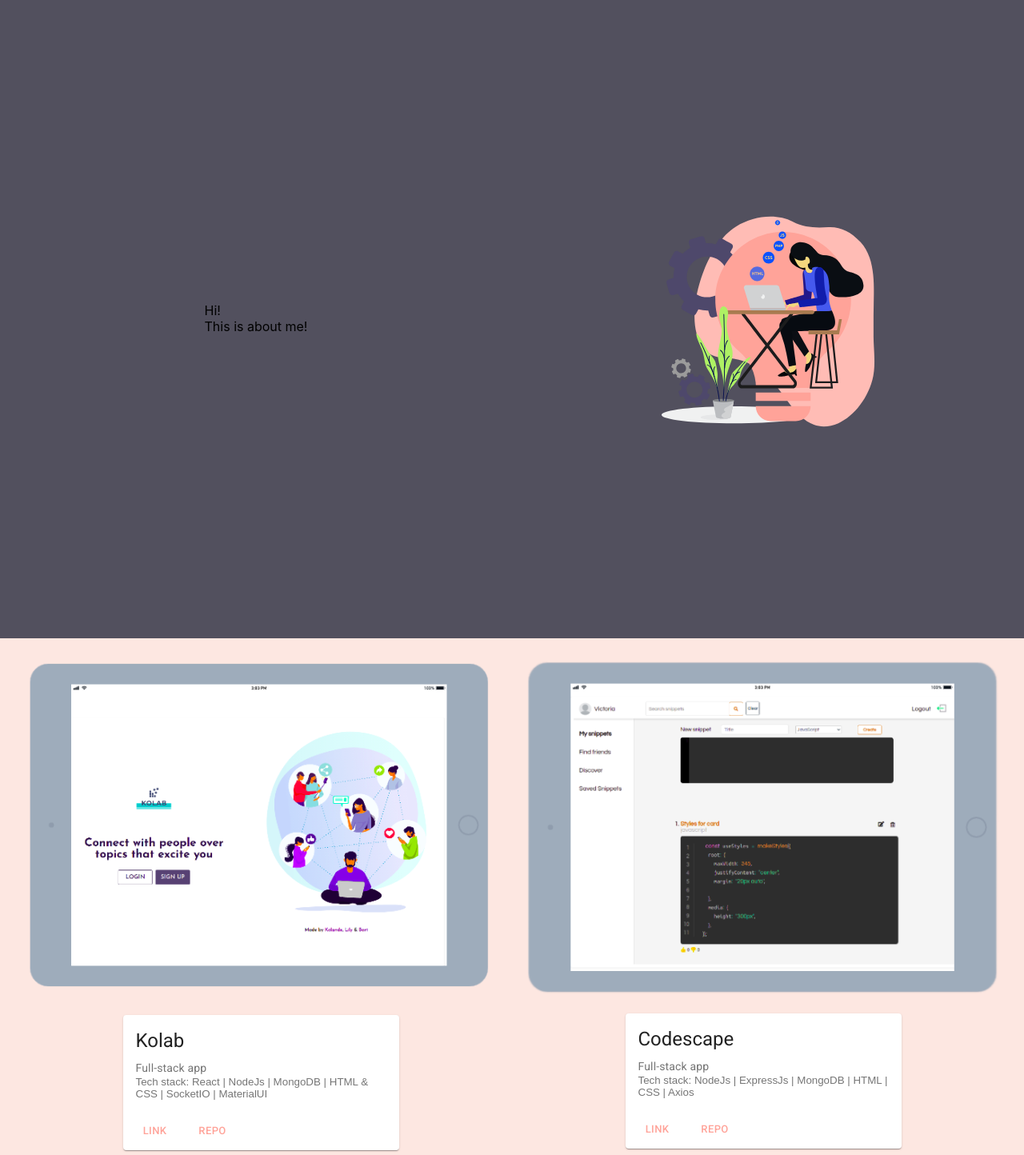
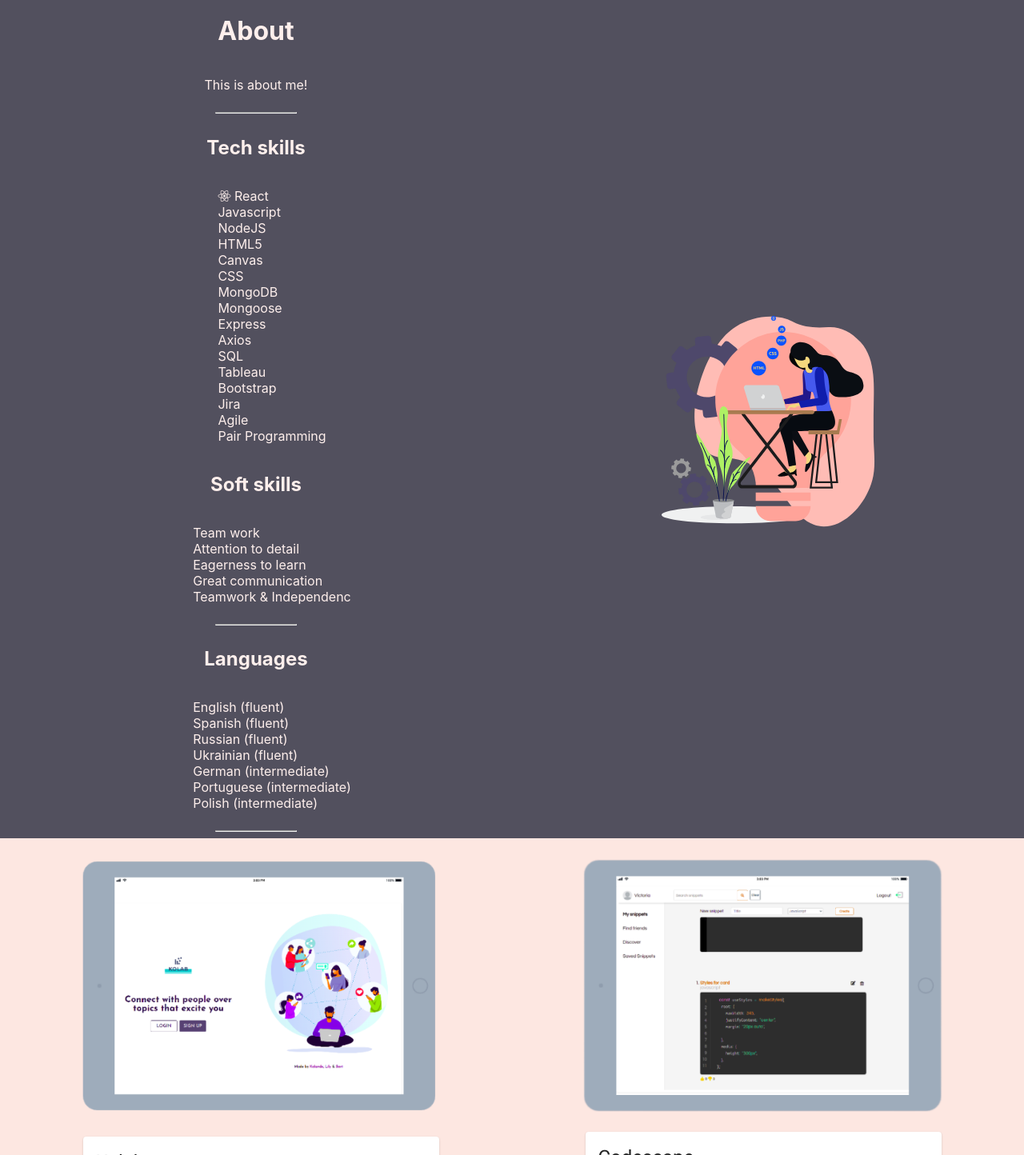
Before and after one commit to liliiakhr/portfolio, a React (Create React App) app: page / in a window 1280 px wide. Shown: the part 866-2310 px from the top of the page at 80% size. Built offline with nearby package versions, Linux system fonts and the light colour scheme.

Commit message:
icons and info about added

```diff
--- a/package.json
+++ b/package.json
@@ -3,6 +3,7 @@
   "version": "0.1.0",
   "private": true,
   "dependencies": {
+    "@fortawesome/fontawesome-free": "^5.15.4",
     "@material-ui/core": "^4.12.3",
     "@material-ui/icons": "^4.11.2",
     "@testing-library/jest-dom": "^5.14.1",
--- a/public/index.html
+++ b/public/index.html
@@ -12,6 +12,12 @@
 
     <link rel="stylesheet" href="https://fonts.googleapis.com/css?family=Roboto:300,400,500,700&display=swap" />
     <link rel="manifest" href="%PUBLIC_URL%/manifest.json" />
+    <link
+      rel="stylesheet"
+      href="https://cdnjs.cloudflare.com/ajax/libs/font-awesome/5.8.2/css/all.min.css"
+      integrity="sha384-oS3vJWv+0UjzBfQzYUhtDYW+Pj2yciDJxpsK1OYPAYjqT085Qq/1cq5FLXAZQ7Ay"
+      crossorigin="anonymous"
+    />
     <!--
       Notice the use of %PUBLIC_URL% in the tags above.
       It will be replaced with the URL of the `public` folder during the build.
--- a/src/App.css
+++ b/src/App.css
@@ -1,4 +1,26 @@
-.fly-left {
+ul li{
+  list-style-type: none;
+}
+
+
+
+
+
+
+
+
+
+
+
+
+
+
+
+
+
+
+
+/* .fly-left {
     animation: flyInFromLeft ease-in-out 750ms;
   }
 
@@ -26,4 +48,4 @@
       opacity: 1;
       transform: translateX(0%);
     }
-  }
+  } */
--- a/src/App.js
+++ b/src/App.js
@@ -1,3 +1,4 @@
+import React from 'react';
 import './App.css';
 import Main from './components/Main';
 import { createMuiTheme ,ThemeProvider} from '@material-ui/core/styles';
@@ -19,6 +20,7 @@ const theme = createMuiTheme({
     // light
     success: {
       main: '#F2E5D7',
+      light: '#FEEFEC'
     },
     // brown 2 shades lighter
     action:{
--- a/src/components/Main.js
+++ b/src/components/Main.js
@@ -1,4 +1,5 @@
 import React from 'react';
+import { useTheme, makeStyles } from "@material-ui/core/styles";
 import Animation from './Animation';
 import girl from '../assets/girl.json';
 import Typist from 'react-typist';
@@ -24,9 +25,7 @@ import {
 	CardMedia,
 	Button,
 } from "@material-ui/core";
-import { makeStyles } from '@material-ui/core/styles';
 import Background from '../assets/Image.png';
-import MenuIcon from '@material-ui/icons/Menu';
 import ProjectCard from './ProjectCard';
 
 
@@ -46,13 +45,18 @@ const useStyles = makeStyles((theme) => ({
         display: "flex",
         flexDirection: "column",
         justifyContent: "center"
+    },
+    tablet: {
+        maxWidth: "450px",
+        [theme.breakpoints.down('xs')]: {
+            maxWidth: "300px"
+        },
     }
   }));
 
 function Main() {
     const classes = useStyles();
-
-
+    const theme = useTheme();
 
     const welcomeSection = {
 		backgroundImage: `url(${Background})`,
@@ -71,8 +75,10 @@ function Main() {
 	};
     const aboutSection = {
 		backgroundColor: "#52505E",
+        color: "#FEEFEC",
 		minHeight: "100vh",
 		display: "flex",
+        flexDirection: "column",
 		alignItems: "center",
 		justifyContent: "center",
 	};
@@ -136,9 +142,50 @@ function Main() {
 
             <Grid container id="about">
                 <Grid item xs={12} sm={6} className="aboutSection" style={aboutSection} >
-                    Hi!
-                    <br/>
-                    This is about me!
+                    <h1>About</h1>
+                    <p>This is about me!</p>
+                    <hr style={{ width:"100px"}}/>
+                    <h2>Tech skills</h2>
+                    <ul>
+                        <li> <i class="fab fa-react"></i> React</li>
+                        <li>Javascript</li>
+                        <li>NodeJS</li>
+                        <li>HTML5</li>
+                        <li>Canvas</li>
+                        <li>CSS</li>
+                        <li>MongoDB</li>
+                        <li>Mongoose</li>
+                        <li>Express</li>
+                        <li>Axios</li>
+                        <li>SQL</li>
+                        <li>Tableau</li>
+                        <li>Bootstrap</li>
+                        <li>Jira</li>
+                        <li>Agile</li>
+                        <li>Pair Programming</li>
+
+                    </ul>
+
+                    <h2>Soft skills</h2>
+                    <ul>
+                        <li>Team work</li>
+                        <li>Attention to detail</li>
+                        <li>Eagerness to learn</li>
+                        <li>Great communication</li>
+                        <li>Teamwork & Independenc</li>
+                    </ul>
+                    <hr style={{ width:"100px"}}/>
+                    <h2>Languages</h2>
+                    <ul>
+                        <li>English (fluent)</li>
+                        <li>Spanish (fluent)</li>
+                        <li>Russian (fluent)</li>
+                        <li>Ukrainian (fluent)</li>
+                        <li>German (intermediate)</li>
+                        <li>Portuguese (intermediate)</li>
+                        <li>Polish (intermediate)</li>
+                    </ul>
+                    <hr style={{ width:"100px"}}/>
                 </Grid>
                 <Grid item xs={12} sm={6} className="animationSection" style={animationSection} >
                     <div>
@@ -153,22 +200,24 @@ function Main() {
             <Grid spacing={2} container className="projectsSection" style={projectsSection} id="projects" >
 
                 <Grid className={classes.grid} item xs={12} md={6} lg={6} justifyContent="center" alignItems="center" >
-                        <div><img src={kolabImg}></img></div>
-                        <ProjectCard name="Kolab" description="Full-stack app"
+                        <div ><img className={classes.tablet} src={kolabImg}></img></div>
+                        <ProjectCard name="Kolab" description="Full-stack responsive social media app, where people can join groups, create posts,
+                        comment, like&dislike them, chat and video chat."
                         stack="React | NodeJs | MongoDB | HTML & CSS | SocketIO | MaterialUI"
                         image={kolabImg} link="https://kolab-app.herokuapp.com/" repo="https://github.com/liliiakhr/kolab-client"
                         repoServer="https://github.com/liliiakhr/kolab-server"/>
                 </Grid>
                 <Grid className={classes.grid} item xs={12} md={6} lg={6} justifyContent="center" alignItems="center"  >
-                        <div><img src={codeScapeImg}></img></div>
-                        <ProjectCard name="Codescape" description="Full-stack app"
+                        <div><img className={classes.tablet} src={codeScapeImg}></img></div>
+                        <ProjectCard name="Codescape" description="Full-stack responsive web app that allows users to save snippets of code for future reference.
+                        CodeScape enables users to share snippets, like or dislike them, find friends and explore the work of other developers."
                         stack="NodeJs | ExpressJs | MongoDB | HTML | CSS | Axios"
                         image={codeScapeImg} link="https://code-scape.herokuapp.com/" repo="https://github.com/Kalande/CodeScape" />
                 </Grid>
                 <Grid className={classes.grid}  item xs={12} md={6} lg={6} justifyContent="center" alignItems="center"  >
+                <div><img className={classes.tablet} src={game}></img></div>
                         <ProjectCard name="Into the Wild"
-                        description="Developed an interactive JavaScript game after first 3 weeks of the bootcamp with Canvas 2D.
-                        Character is animated using Sprites.
+                        description="Interactive JavaScript game  developed with Canvas 2D. Character is animated using Sprites.
                         Users controls the moves of a character, needs to collect points and avoid collusion with obstacles.
                         Game has 2 levels."
                         stack= "HTML | CSS | Canvas | JavaScript"
@@ -176,12 +225,12 @@ function Main() {
                         />
                 </Grid>
                 <Grid className={classes.grid}  item xs={12} md={6} lg={6} justifyContent="center" alignItems="center"  >
-                        <ProjectCard name="Weather App" description="Full-stack app"
+                <div><img className={classes.tablet} src={weather}></img></div>
+                        <ProjectCard name="Weather App" description="Weather app, created using public API to retrieve real-time weather data."
                         stack="HTML | CSS | JavaScript | Axios"
                         image={weather} link="https://gracious-heyrovsky-c7ef31.netlify.app/" repo="https://github.com/liliiakhr/weather-app"
                         />
                 </Grid>
-
             </Grid>
 
 
--- a/src/components/ProjectCard.js
+++ b/src/components/ProjectCard.js
@@ -4,17 +4,20 @@ import Button from '@material-ui/core/Button';
 import Typography from '@material-ui/core/Typography';
 import { Link,Card, CardActionArea, CardActions, CardContent, CardMedia } from '@material-ui/core';
 
-const useStyles = makeStyles({
+const useStyles = makeStyles((theme) => ({
   root: {
-    maxWidth: 345,
+    maxWidth: 445,
     justifyContent: "center",
     margin: "20px auto",
+    [theme.breakpoints.down('xs')]: {
+        maxWidth: "300px"
+    },
 
   },
   media: {
     height: "240px",
   },
-});
+}));
 
 function ProjectCard({name, description, stack, image, link, repo, repoServer}) {
     const classes = useStyles();
--- /dev/null
+++ b/src/reportWebVitals.js
@@ -0,0 +1,13 @@
+const reportWebVitals = onPerfEntry => {
+  if (onPerfEntry && onPerfEntry instanceof Function) {
+    import('web-vitals').then(({ getCLS, getFID, getFCP, getLCP, getTTFB }) => {
+      getCLS(onPerfEntry);
+      getFID(onPerfEntry);
+      getFCP(onPerfEntry);
+      getLCP(onPerfEntry);
+      getTTFB(onPerfEntry);
+    });
+  }
+};
+
+export default reportWebVitals;
```
Also changed, not shown: src/components/About.js (added, +11 -0 lines), 1 other file (tests, documents, lock files or other folders).
